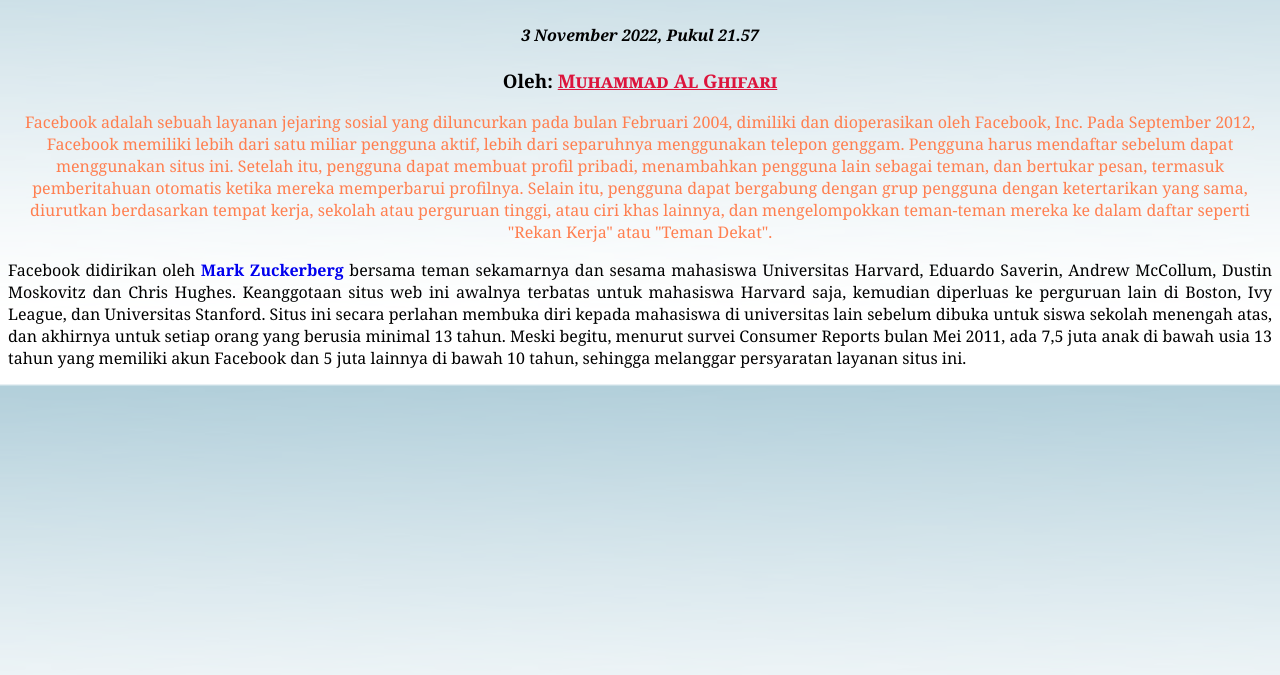
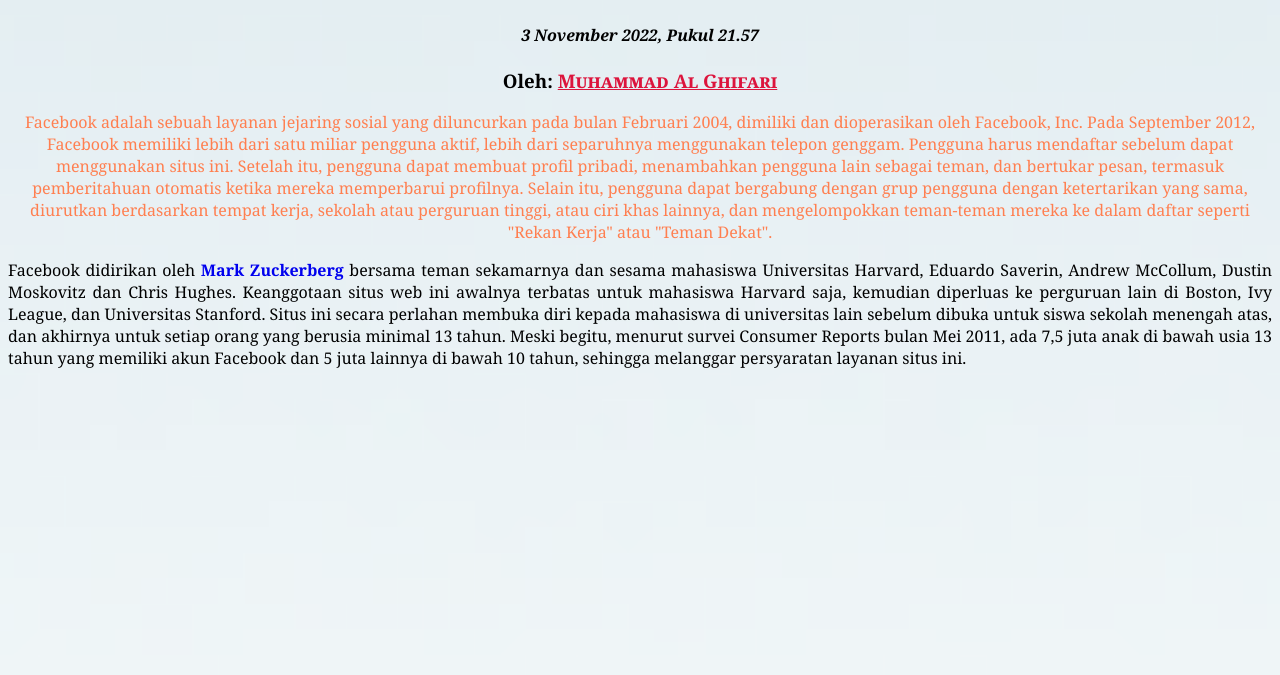
Before and after one commit to algididntwakeup/itw2022_223040001, a plain HTML site: page latihan/latihan3/L3d223040001.html in a window 1280 px wide. Shown: the part 125-800 px from the top of the page. Drawn offline with Linux system fonts and the light colour scheme.

Commit message:
l3d  minor edit

```diff
--- a/latihan/latihan3/L3d223040001.css
+++ b/latihan/latihan3/L3d223040001.css
@@ -1,9 +1,11 @@
 body {
   background-image: url('img/background.png');
-  background-repeat: round;
   background-size: cover;
+  background-position: center;
+  background-repeat: no-repeat;
   font-family: Georgia;
 }
+
 h1 {
   font-family: Comic Sans MS;
   font-size: 60px;
```
